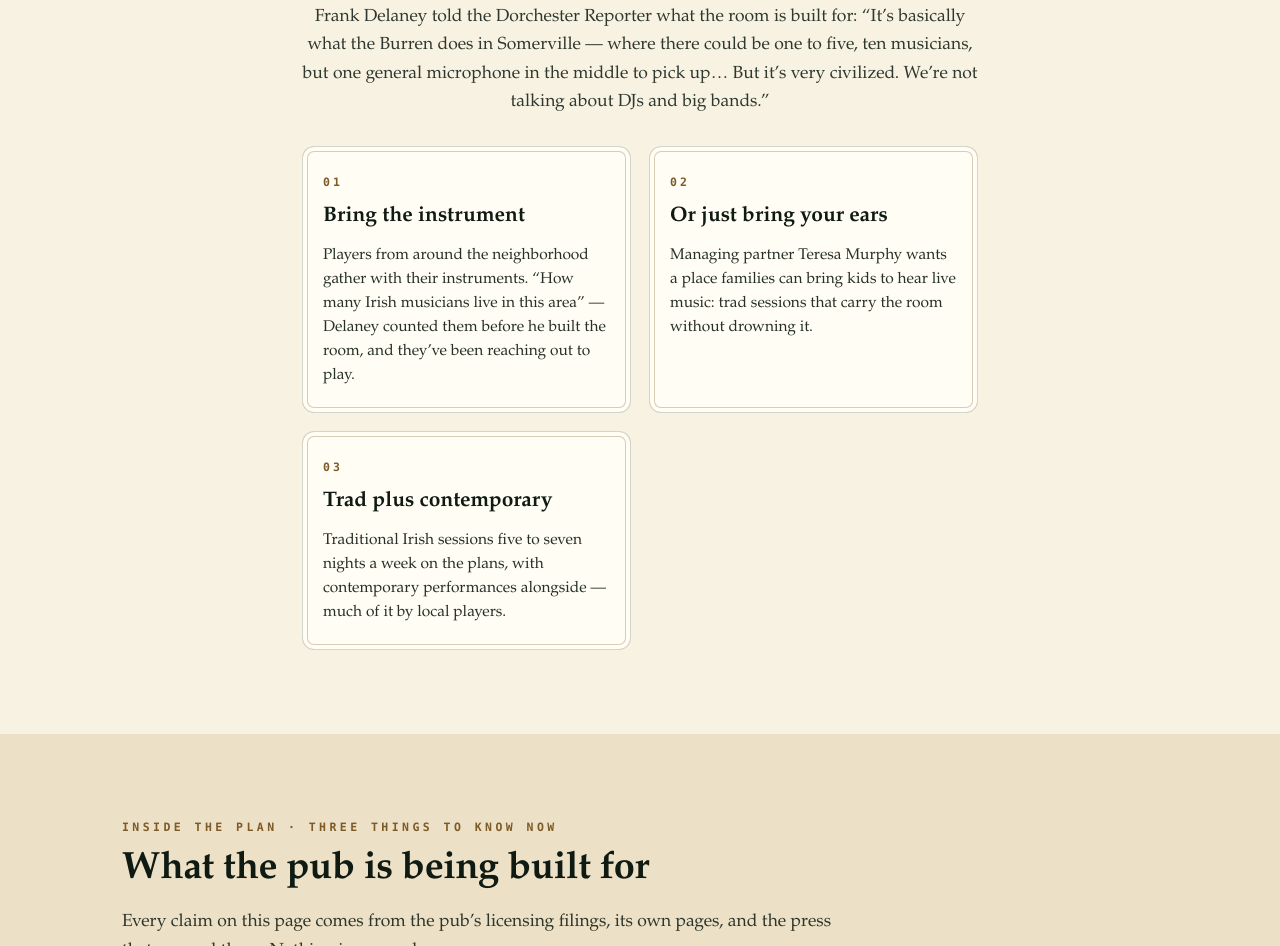
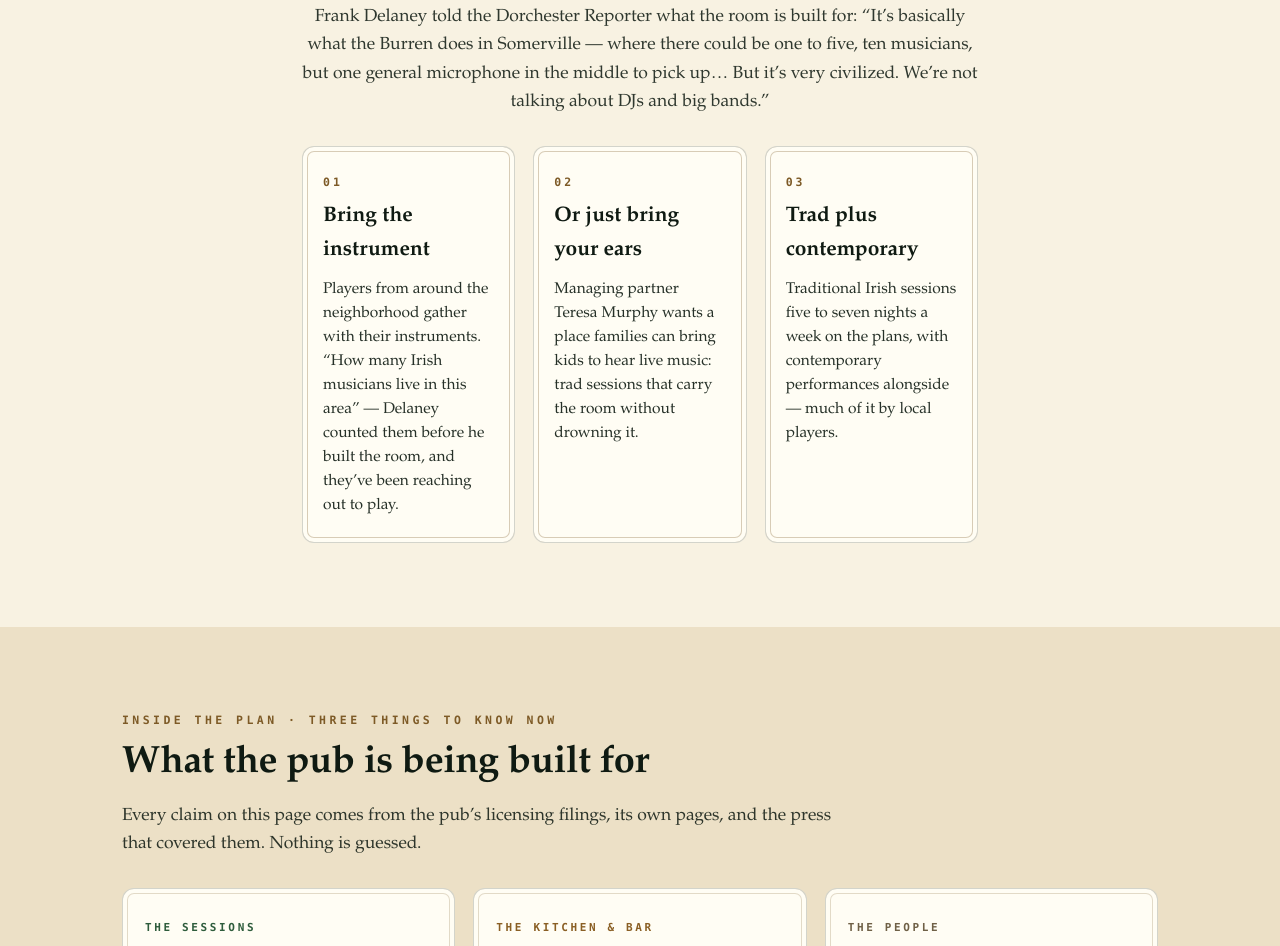
Before and after one commit to gnaritas/session-house-boston, a website: page public/index.html in a window 1280 px wide. Shown: the part 905-1851 px from the top of the page. Drawn offline with Linux system fonts and the light colour scheme.

Commit message:
fix: steps grid fits 3 columns in narrow container (minmax 240->200)

```diff
--- a/public/style.css
+++ b/public/style.css
@@ -78,7 +78,7 @@ h2.sec.light{color:var(--cream)}
 .bigquote{font-family:var(--serif);font-style:italic;font-size:clamp(23px,4vw,34px);line-height:1.35;max-width:840px;margin:12px auto 18px}
 
 /* ---------- steps (home) ---------- */
-.steps{display:grid;grid-template-columns:repeat(auto-fit,minmax(240px,1fr));gap:18px;margin-top:14px;text-align:left}
+.steps{display:grid;grid-template-columns:repeat(auto-fit,minmax(200px,1fr));gap:18px;margin-top:14px;text-align:left}
 .step{position:relative;background:#fffdf4;border:1px solid rgba(15,26,18,.18);border-radius:12px;padding:26px 20px 24px;box-shadow:inset 0 0 0 4px #fffdf4,inset 0 0 0 5px rgba(125,90,38,.30)}
 .step .num{font-family:var(--mono);font-size:11.5px;font-weight:700;letter-spacing:.26em;color:var(--gold-d);margin:0 0 8px}
 .stept{font-family:var(--serif);font-weight:700;font-size:21px;letter-spacing:0;margin:0 0 10px}
--- a/server.js
+++ b/server.js
@@ -103,6 +103,7 @@ const server = http.createServer((req, res) => {
       const html = `<h2>New pub note from the site</h2><p><b>Name:</b> ${escapeHtml(name)}<br><b>Phone:</b> ${escapeHtml(phone || '-')}<br><b>Email:</b> ${escapeHtml(email || '-')}</p><p>${escapeHtml(msg || '(no message body)').replace(/\n/g, '<br>')}</p>`;
       audit({ name, phone, email, message: msg });
       const deliver = () => {
+        console.log('MAILSENT ' + subject);
         res.writeHead(303, { Location: '/thanks' });
         res.end();
       };
```
